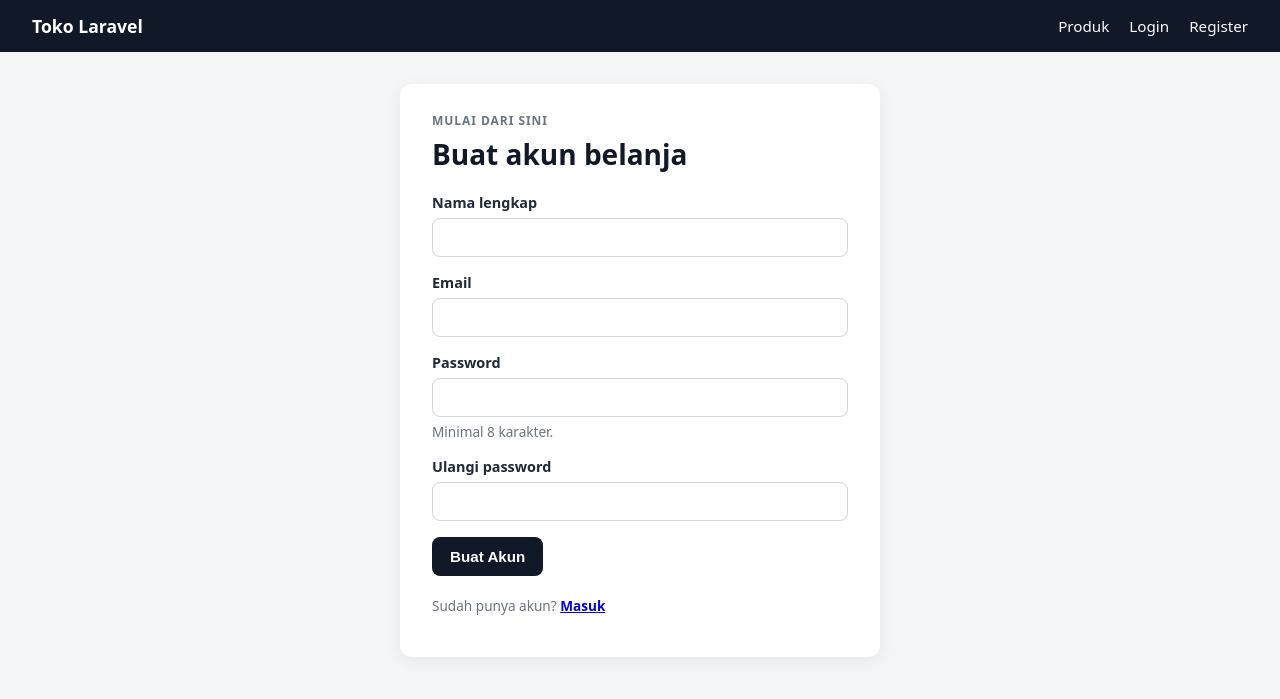
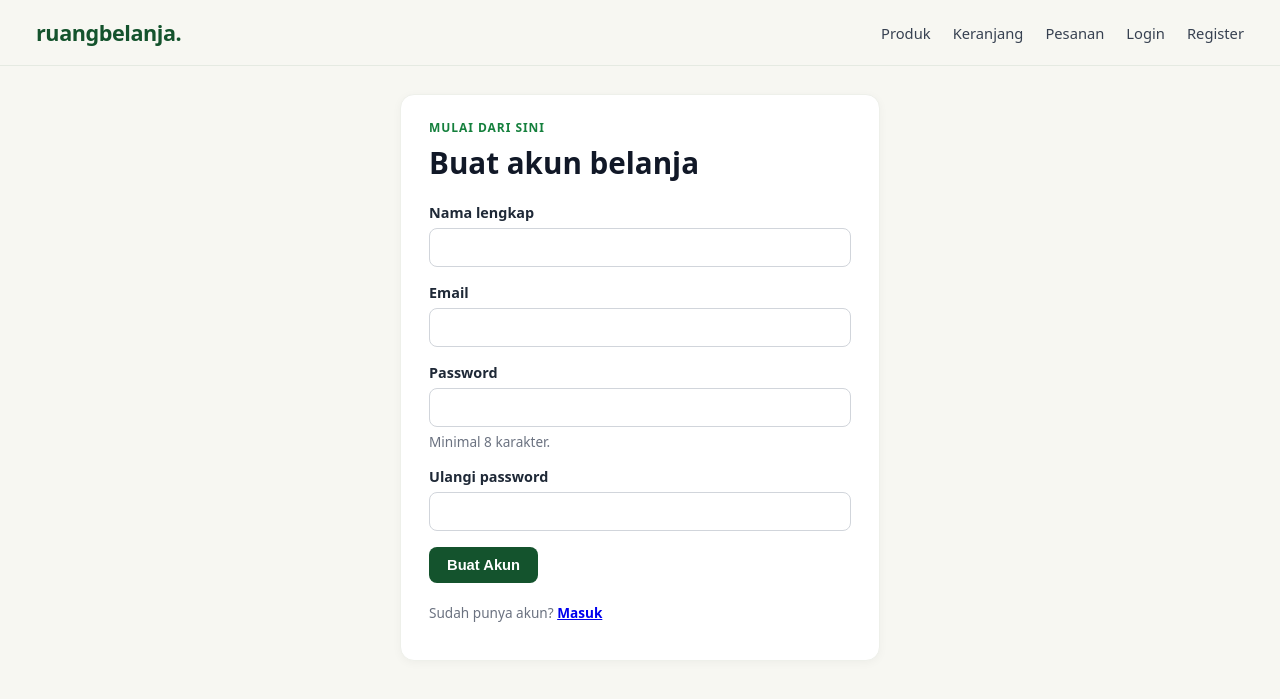
Before and after one commit to elsa16092006-ui/PRAKTIKUM-5-PAW, a Laravel app: page /register in a window 1280 px wide. Shown: the top 699 px of the page. Run offline with Laravel 12, Linux system fonts and the light colour scheme.

Commit message:
perbarui layout app.blade.php dan register.blade.php

```diff
--- a/resources/views/auth/register.blade.php
+++ b/resources/views/auth/register.blade.php
@@ -66,6 +66,9 @@
                 autocomplete="new-password"
                 required
             >
+            @error('password_confirmation')
+                <small class="text-danger">{{ $message }}</small>
+            @enderror
         </div>
 
         <button type="submit" class="btn">Buat Akun</button>
--- a/resources/views/layouts/app.blade.php
+++ b/resources/views/layouts/app.blade.php
@@ -3,62 +3,78 @@
 <head>
     <meta charset="UTF-8">
     <meta name="viewport" content="width=device-width, initial-scale=1.0">
-    <title>@yield('title', 'Toko Laravel')</title>
+    <title>@yield('title', 'ruangbelanja.')</title>
     <style>
-        * {
+        *, *::before, *::after {
             box-sizing: border-box;
         }
 
         body {
             margin: 0;
             font-family: system-ui, -apple-system, BlinkMacSystemFont, "Segoe UI", Roboto, sans-serif;
-            background-color: #f4f5f7;
-            color: #111827;
+            background-color: #f7f7f2;
+            color: #1f2937;
         }
 
         .navbar {
-            background-color: #111827;
-            color: #ffffff;
-            padding: 14px 32px;
+            background-color: #f7f7f2;
+            padding: 18px 36px;
             display: flex;
             justify-content: space-between;
             align-items: center;
+            border-bottom: 1px solid rgba(20, 83, 45, 0.08);
         }
 
         .navbar-brand {
-            color: #ffffff;
+            color: #14532d;
             text-decoration: none;
-            font-weight: 700;
-            font-size: 1.1rem;
+            font-weight: 800;
+            font-size: 1.35rem;
+            letter-spacing: -0.02em;
         }
 
         .navbar-nav {
             display: flex;
-            gap: 20px;
+            gap: 22px;
             align-items: center;
         }
 
-        .navbar-nav a {
-            color: #f9fafb;
+        .navbar-nav a,
+        .navbar-nav button {
+            color: #374151;
             text-decoration: none;
-            font-size: 0.95rem;
+            font-size: 0.92rem;
+            font-weight: 500;
+            background: none;
+            border: none;
+            cursor: pointer;
+            padding: 0;
         }
 
         .navbar-nav a:hover {
-            text-decoration: underline;
+            color: #14532d;
+        }
+
+        .nav-btn-outline {
+            border: 1px solid #15803d !important;
+            color: #15803d !important;
+            padding: 6px 14px !important;
+            border-radius: 8px;
+            font-weight: 600 !important;
         }
 
         .container {
-            max-width: 1100px;
-            margin: 32px auto;
-            padding: 0 20px;
+            max-width: 1160px;
+            margin: 28px auto 48px;
+            padding: 0 24px;
         }
 
         .card {
             background-color: #ffffff;
-            border-radius: 12px;
-            padding: 28px 32px;
-            box-shadow: 0 4px 16px rgba(0, 0, 0, 0.06);
+            border-radius: 14px;
+            padding: 24px 28px;
+            box-shadow: 0 2px 10px rgba(0, 0, 0, 0.04);
+            border: 1px solid #eef0ea;
         }
 
         .auth-card {
@@ -71,16 +87,101 @@
             font-size: 0.75rem;
             font-weight: 700;
             letter-spacing: 0.08em;
-            color: #6b7280;
+            color: #15803d;
             margin-bottom: 6px;
         }
 
         h1 {
             margin: 0 0 20px;
-            font-size: 1.75rem;
+            font-size: 1.85rem;
+            font-weight: 800;
             color: #111827;
         }
 
+        /* Filter katalog satu baris */
+        .filter-form {
+            display: flex;
+            flex-wrap: wrap;
+            gap: 14px;
+            align-items: flex-end;
+        }
+
+        .filter-item {
+            display: flex;
+            flex-direction: column;
+            gap: 6px;
+            flex: 1 1 140px;
+            min-width: 130px;
+        }
+
+        .filter-item label {
+            font-size: 0.82rem;
+            font-weight: 600;
+            color: #374151;
+        }
+
+        .filter-item input,
+        .filter-item select {
+            width: 100%;
+            padding: 9px 12px;
+            border: 1px solid #d1d5db;
+            border-radius: 8px;
+            font-size: 0.9rem;
+            background-color: #ffffff;
+            color: #111827;
+        }
+
+        .filter-check {
+            display: flex;
+            align-items: center;
+            gap: 6px;
+            padding-bottom: 8px;
+            font-size: 0.88rem;
+            color: #374151;
+            white-space: nowrap;
+        }
+
+        /* Grid katalog produk 3 kolom */
+        .product-grid {
+            display: grid;
+            grid-template-columns: repeat(3, minmax(0, 1fr));
+            gap: 24px;
+            margin-top: 24px;
+        }
+
+        @media (max-width: 900px) {
+            .product-grid {
+                grid-template-columns: repeat(2, minmax(0, 1fr));
+            }
+        }
+
+        @media (max-width: 600px) {
+            .product-grid {
+                grid-template-columns: 1fr;
+            }
+        }
+
+        .product-card {
+            background: #ffffff;
+            border-radius: 14px;
+            padding: 18px;
+            border: 1px solid #eef0ea;
+            box-shadow: 0 2px 10px rgba(0, 0, 0, 0.04);
+            display: flex;
+            flex-direction: column;
+            justify-content: space-between;
+        }
+
+        .product-card img {
+            width: 100%;
+            height: 190px;
+            object-fit: contain;
+            border-radius: 10px;
+            background-color: #fafafa;
+            margin-bottom: 14px;
+        }
+
+        /* Form umum (register/login) */
         .form-group {
             margin-bottom: 16px;
         }
@@ -103,25 +204,28 @@
             color: #111827;
         }
 
-        .form-group input:focus {
+        .form-group input:focus,
+        .filter-item input:focus,
+        .filter-item select:focus {
             outline: none;
-            border-color: #111827;
+            border-color: #15803d;
         }
 
         .btn {
             display: inline-block;
-            background-color: #111827;
+            background-color: #14532d;
             color: #ffffff;
             border: none;
             border-radius: 8px;
-            padding: 11px 18px;
-            font-size: 0.95rem;
+            padding: 10px 18px;
+            font-size: 0.92rem;
             font-weight: 600;
             cursor: pointer;
+            text-decoration: none;
         }
 
         .btn:hover {
-            background-color: #1f2937;
+            background-color: #166534;
         }
 
         .muted {
@@ -144,15 +248,30 @@
 </head>
 <body>
     <header class="navbar">
-        <a href="{{ url('/') }}" class="navbar-brand">Toko Laravel</a>
+        <a href="{{ url('/') }}" class="navbar-brand">ruangbelanja.</a>
         <nav class="navbar-nav">
             <a href="{{ url('/') }}">Produk</a>
-            @if (Route::has('login'))
-                <a href="{{ route('login') }}">Login</a>
+            @if (Route::has('cart.index'))
+                <a href="{{ route('cart.index') }}">Keranjang</a>
             @endif
-            @if (Route::has('register'))
-                <a href="{{ route('register') }}">Register</a>
+            @if (Route::has('orders.index'))
+                <a href="{{ route('orders.index') }}">Pesanan</a>
             @endif
+            @auth
+                @if (Route::has('logout'))
+                    <form method="POST" action="{{ route('logout') }}" style="display:inline;">
+                        @csrf
+                        <button type="submit" class="nav-btn-outline">Logout</button>
+                    </form>
+                @endif
+            @else
+                @if (Route::has('login'))
+                    <a href="{{ route('login') }}">Login</a>
+                @endif
+                @if (Route::has('register'))
+                    <a href="{{ route('register') }}">Register</a>
+                @endif
+            @endauth
         </nav>
     </header>
 
```
